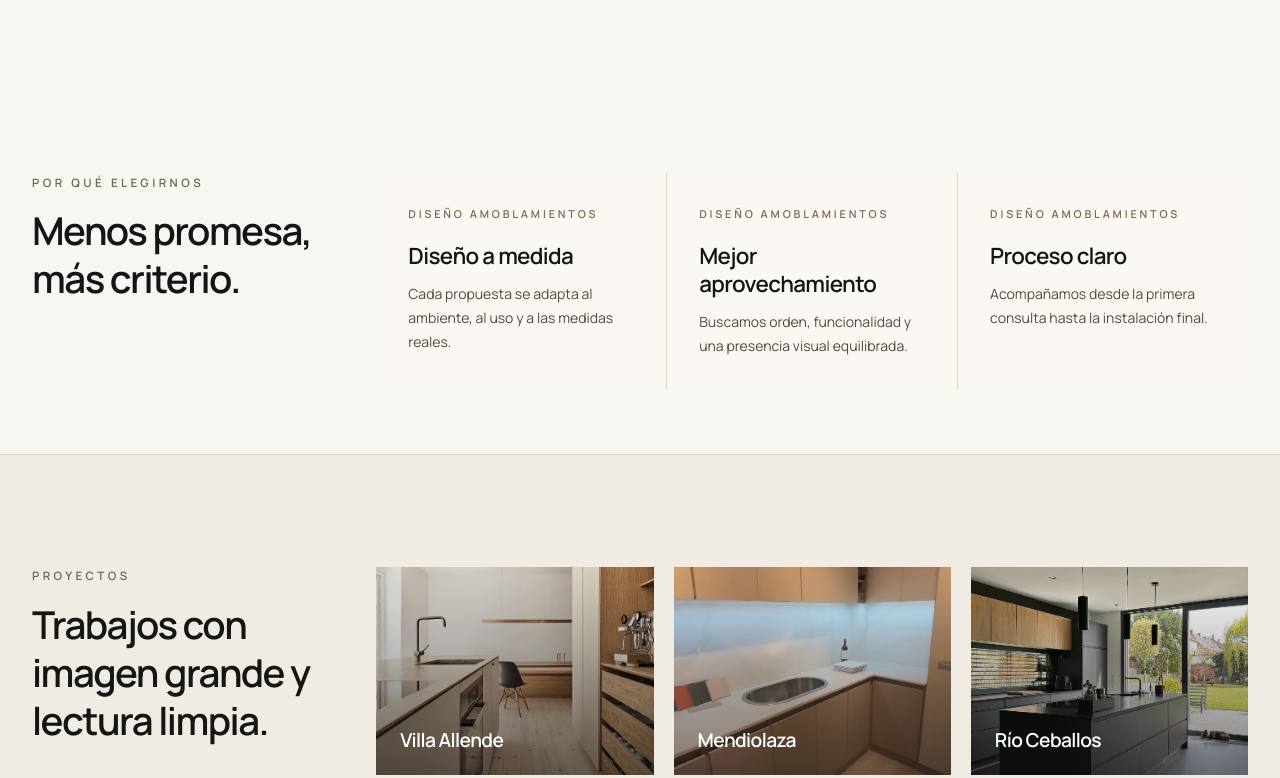
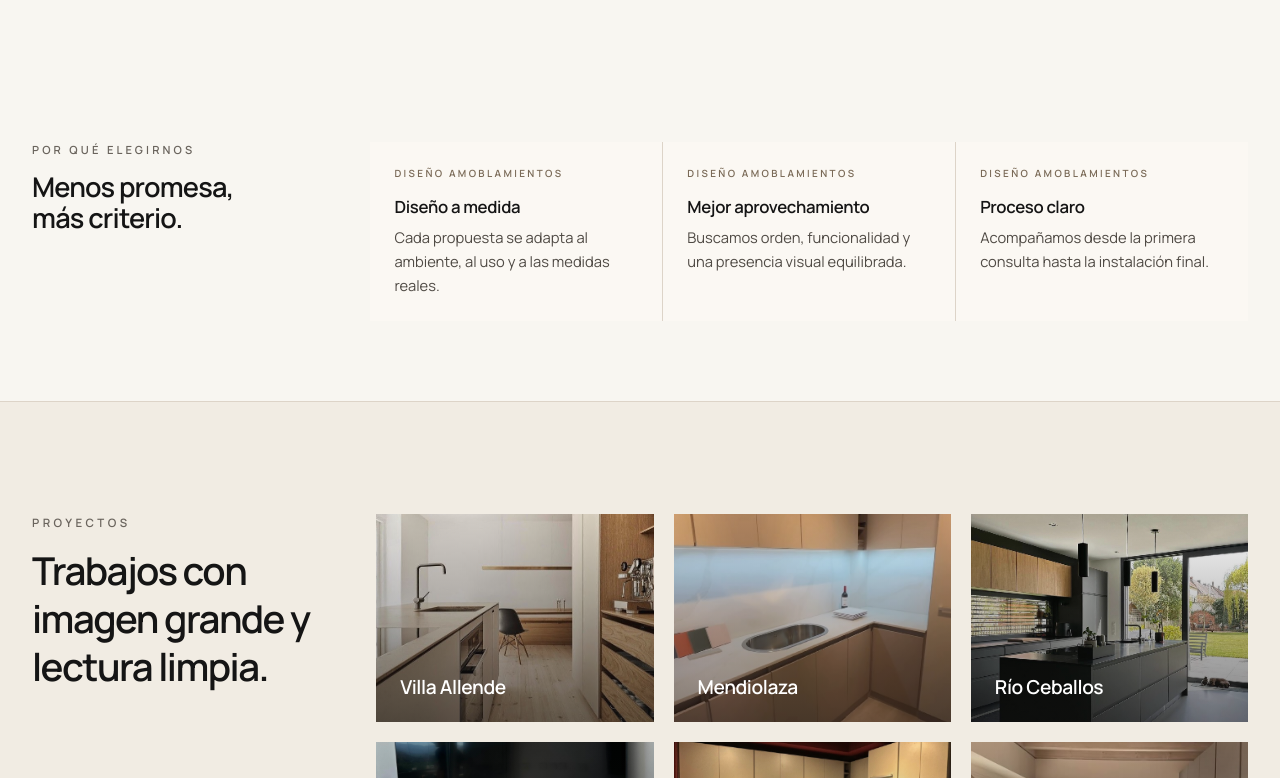
Before and after one commit to olmedovalentino/luma-estetica-demo, a Next.js app: page / in a window 1280 px wide. Shown: the part 1442-2220 px from the top of the page. Built offline with nearby package versions, Linux system fonts and the light colour scheme.

Commit message:
Polish why choose us spacing and type

```diff
--- a/src/app/page.tsx
+++ b/src/app/page.tsx
@@ -85,7 +85,7 @@ export default function HomePage() {
                       label={service.title}
                       className="aspect-square border border-[#DDD4C8]"
                     />
-                    <div className="grid gap-2 border-t border-[#DDD4C8] pt-4 sm:border-t-0 sm:border-l sm:border-[#DDD4C8] sm:pl-4 sm:pt-0">
+                    <div className="grid gap-2 border-t border-[#DDD4C8] pt-4 sm:border-l sm:border-t-0 sm:border-[#DDD4C8] sm:pl-4 sm:pt-0">
                       <h3 className="text-[1.2rem] font-semibold tracking-[-0.03em] text-[#151515]">
                         {service.title}
                       </h3>
@@ -102,28 +102,30 @@ export default function HomePage() {
 
         <section
           id="por-que-elegirnos"
-          className="mx-auto max-w-[1440px] px-4 py-16 sm:px-6 lg:px-8 lg:py-22"
+          className="mx-auto max-w-[1440px] px-4 pb-16 pt-4 sm:px-6 sm:pb-18 sm:pt-6 lg:px-8 lg:pb-20 lg:pt-8"
         >
-          <div className="grid gap-12 lg:grid-cols-[0.34fr_1fr]">
-            <div className="space-y-4">
-              <p className="text-[0.72rem] font-semibold uppercase tracking-[0.3em] text-[#6A645D]">
+          <div className="grid gap-8 lg:grid-cols-[0.34fr_1fr] lg:gap-10">
+            <div className="space-y-3">
+              <p className="text-[0.7rem] font-semibold uppercase tracking-[0.28em] text-[#6A645D]">
                 Por qué elegirnos
               </p>
-              <h2 className="max-w-xs text-[2rem] font-semibold leading-tight tracking-[-0.04em] text-[#151515] sm:text-[2.4rem]">
+              <h2 className="max-w-[14rem] text-[1.45rem] font-semibold leading-[1.15] tracking-[-0.03em] text-[#151515] sm:text-[1.7rem]">
                 Menos promesa, más criterio.
               </h2>
             </div>
 
             <div className="grid gap-px bg-[#DDD4C8] md:grid-cols-3">
               {reasons.map((reason) => (
-                <article key={reason.title} className="bg-[#FBF8F3] p-6 sm:p-8">
-                  <p className="text-[0.68rem] font-semibold uppercase tracking-[0.26em] text-[#7A6A57]">
+                <article key={reason.title} className="bg-[#FBF8F3] p-5 sm:p-6">
+                  <p className="text-[0.62rem] font-semibold uppercase tracking-[0.24em] text-[#7A6A57]">
                     Diseño Amoblamientos
                   </p>
-                  <h3 className="mt-5 text-[1.4rem] font-semibold leading-tight tracking-[-0.03em] text-[#151515]">
+                  <h3 className="mt-4 text-[1.05rem] font-semibold leading-[1.2] tracking-[-0.02em] text-[#151515]">
                     {reason.title}
                   </h3>
-                  <p className="mt-3 text-sm leading-6 text-[#4F4A44]">{reason.description}</p>
+                  <p className="mt-2 max-w-[16rem] text-[0.92rem] leading-6 text-[#4F4A44]">
+                    {reason.description}
+                  </p>
                 </article>
               ))}
             </div>
@@ -155,7 +157,7 @@ export default function HomePage() {
                     />
                     <div className="pointer-events-none absolute inset-0 bg-[linear-gradient(180deg,rgba(21,21,21,0.02),rgba(21,21,21,0.55))]" />
                     <div className="absolute bottom-0 left-0 px-5 py-4 sm:px-6 sm:py-5">
-                      <h3 className="text-[1.2rem] font-semibold tracking-[-0.03em] text-white">
+                      <h3 className="text-[1.1rem] font-semibold tracking-[-0.02em] text-white sm:text-[1.2rem]">
                         {project.title}
                       </h3>
                     </div>
```
